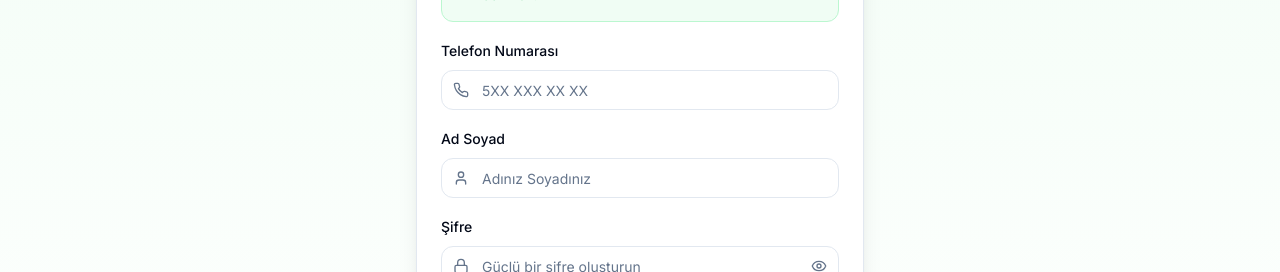
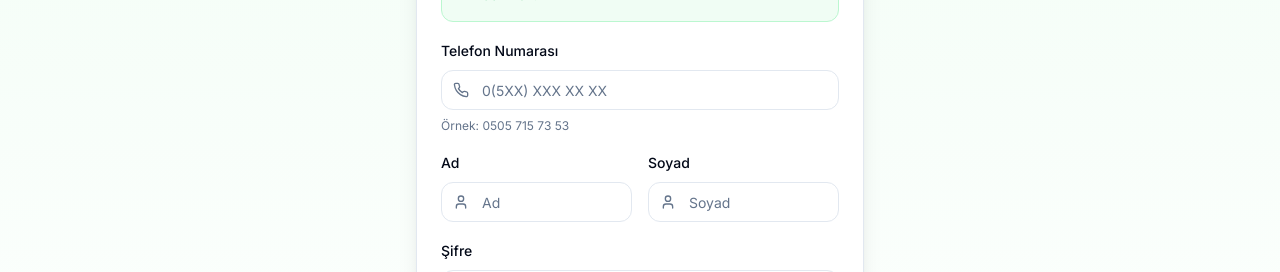
Before and after one commit to arteshidrolik-sketch/getdriver, a Next.js app: page /kayit in a window 1280 px wide. Shown: the part 321-593 px from the top of the page. Built offline with nearby package versions, Linux system fonts and the light colour scheme; no server answers.

Commit message:
feat: telefon formatı duzeltildi (0XXX XXX XX XX), isim ayrildi (ad/soyad)

```diff
--- a/app/api/signup/route.ts
+++ b/app/api/signup/route.ts
@@ -8,14 +8,26 @@ import bcrypt from "bcryptjs";
 export async function POST(request: Request) {
   try {
     const body = await request.json();
-    const { phone, name, password, role = "CUSTOMER" } = body;
+    const { phone, firstName, lastName, password, role = "CUSTOMER" } = body;
 
-    if (!phone || !name || !password) {
+    if (!phone || !firstName || !lastName || !password) {
       return NextResponse.json(
-        { error: "Telefon, isim ve şifre zorunludur" },
+        { error: "Telefon, ad, soyad ve şifre zorunludur" },
         { status: 400 }
       );
     }
+
+    // Telefon validasyonu: 11 hane, 0 ile başlamalı
+    const phoneDigits = phone.replace(/\D/g, "");
+    if (phoneDigits.length !== 11 || !phoneDigits.startsWith("0")) {
+      return NextResponse.json(
+        { error: "Telefon numarası 11 haneli olmalı ve 0 ile başlamalı" },
+        { status: 400 }
+      );
+    }
+
+    // Full name
+    const fullName = `${firstName} ${lastName}`;
 
     // Güçlü şifre kontrolü (en az 8 karakter, 1 büyük harf, 1 küçük harf, 1 rakam)
     if (password.length < 8) {
@@ -105,7 +117,7 @@ export async function POST(request: Request) {
     const user = await prisma.user.create({
       data: {
         phone,
-        name,
+        name: fullName,
         password: hashedPassword,
         role: role === "DRIVER" ? "DRIVER" : "CUSTOMER",
         status: "ACTIVE",
--- a/app/kayit/page.tsx
+++ b/app/kayit/page.tsx
@@ -1,6 +1,6 @@
 "use client";
 
-import { useState } from "react";
+import { useState, useEffect } from "react";
 import Link from "next/link";
 import { useRouter } from "next/navigation";
 import { signIn } from "next-auth/react";
@@ -14,15 +14,50 @@ import { PermissionRequest } from "@/components/permission-request";
 
 export default function RegisterPage() {
   const [phone, setPhone] = useState("");
-  const [name, setName] = useState("");
+  const [firstName, setFirstName] = useState("");
+  const [lastName, setLastName] = useState("");
   const [password, setPassword] = useState("");
   const [confirmPassword, setConfirmPassword] = useState("");
   const [showPassword, setShowPassword] = useState(false);
   const [loading, setLoading] = useState(false);
   const [showPermissions, setShowPermissions] = useState(false);
   const [registered, setRegistered] = useState(false);
+  const [phoneError, setPhoneError] = useState("");
   const router = useRouter();
   const { toast } = useToast();
+
+  // Format phone number as user types: 0(5XX) XXX XX XX
+  const formatPhone = (value: string) => {
+    // Remove all non-digits
+    const digits = value.replace(/\D/g, "");
+
+    // Limit to 11 digits
+    const limited = digits.slice(0, 11);
+
+    // Format: 0(5XX) XXX XX XX
+    if (limited.length <= 3) {
+      return limited;
+    } else if (limited.length <= 6) {
+      return `${limited.slice(0, 3)} ${limited.slice(3)}`;
+    } else if (limited.length <= 8) {
+      return `${limited.slice(0, 3)} ${limited.slice(3, 6)} ${limited.slice(6)}`;
+    } else {
+      return `${limited.slice(0, 3)} ${limited.slice(3, 6)} ${limited.slice(6, 8)} ${limited.slice(8)}`;
+    }
+  };
+
+  const handlePhoneChange = (e: React.ChangeEvent<HTMLInputElement>) => {
+    const formatted = formatPhone(e.target.value);
+    setPhone(formatted);
+
+    // Validate
+    const digits = formatted.replace(/\D/g, "");
+    if (digits.length > 0 && digits.length < 10) {
+      setPhoneError("Telefon en az 10 haneli olmalı");
+    } else {
+      setPhoneError("");
+    }
+  };
 
   // Şifre validasyonu
   const passwordChecks = {
@@ -36,19 +71,20 @@ export default function RegisterPage() {
   const handleRegister = async (e: React.FormEvent) => {
     e.preventDefault();
 
-    if (!phone || phone.replace(/\D/g, "").length < 10) {
+    if (!firstName.trim() || !lastName.trim()) {
       toast({
         title: "Hata",
-        description: "Geçerli bir telefon numarası girin",
+        description: "Ad ve soyad zorunludur",
         variant: "destructive",
       });
       return;
     }
 
-    if (!name.trim()) {
+    const digits = phone.replace(/\D/g, "");
+    if (digits.length !== 11 || !digits.startsWith("0")) {
       toast({
         title: "Hata",
-        description: "Ad soyad zorunludur",
+        description: "Geçerli bir telefon numarası girin (0 ile başlamalı, 11 haneli)",
         variant: "destructive",
       });
       return;
@@ -79,7 +115,8 @@ export default function RegisterPage() {
         headers: { "Content-Type": "application/json" },
         body: JSON.stringify({
           phone: phone.replace(/\D/g, ""),
-          name,
+          firstName,
+          lastName,
           password,
           role: "CUSTOMER",
         }),
@@ -174,28 +211,47 @@ export default function RegisterPage() {
                 <Input
                   id="phone"
                   type="tel"
-                  placeholder="5XX XXX XX XX"
+                  placeholder="0(5XX) XXX XX XX"
                   value={phone}
-                  onChange={(e) => setPhone(e.target.value)}
+                  onChange={handlePhoneChange}
+                  className="pl-10"
+                  required
+                />
+              </div>
+              {phoneError && <p className="text-xs text-red-500">{phoneError}</p>}
+              <p className="text-xs text-muted-foreground">Örnek: 0505 715 73 53</p>
+            </div>
+
+            <div className="grid grid-cols-2 gap-4">
+              <div className="space-y-2">
+                <Label htmlFor="firstName">Ad</Label>
+                <div className="relative">
+                  <User className="absolute left-3 top-1/2 -translate-y-1/2 h-4 w-4 text-muted-foreground" />
+                  <Input
+                    id="firstName"
+                    type="text"
+                    placeholder="Ad"
+                    value={firstName}
+                    onChange={(e) => setFirstName(e.target.value)}
                     className="pl-10"
                     required
                   />
                 </div>
               </div>
-
               <div className="space-y-2">
-              <Label htmlFor="name">Ad Soyad</Label>
+                <Label htmlFor="lastName">Soyad</Label>
                 <div className="relative">
                   <User className="absolute left-3 top-1/2 -translate-y-1/2 h-4 w-4 text-muted-foreground" />
                   <Input
-                  id="name"
+                    id="lastName"
                     type="text"
-                  placeholder="Adınız Soyadınız"
-                  value={name}
-                  onChange={(e) => setName(e.target.value)}
+                    placeholder="Soyad"
+                    value={lastName}
+                    onChange={(e) => setLastName(e.target.value)}
                     className="pl-10"
                     required
                   />
+                </div>
               </div>
             </div>
 
@@ -267,7 +323,7 @@ export default function RegisterPage() {
             <Button
               type="submit"
               className="w-full bg-green-600 hover:bg-green-700"
-              disabled={loading || !isPasswordValid || password !== confirmPassword}
+              disabled={loading || !isPasswordValid || password !== confirmPassword || !firstName.trim() || !lastName.trim() || !!phoneError}
             >
               {loading ? (
                 <Loader2 className="h-4 w-4 animate-spin" />
--- a/app/surucu-ol/page.tsx
+++ b/app/surucu-ol/page.tsx
@@ -15,7 +15,8 @@ import { PermissionRequest } from "@/components/permission-request";
 export default function DriverRegisterPage() {
   const [step, setStep] = useState(1);
   const [phone, setPhone] = useState("");
-  const [name, setName] = useState("");
+  const [firstName, setFirstName] = useState("");
+  const [lastName, setLastName] = useState("");
   const [password, setPassword] = useState("");
   const [confirmPassword, setConfirmPassword] = useState("");
   const [licensePhoto, setLicensePhoto] = useState<File | null>(null);
@@ -26,8 +27,37 @@ export default function DriverRegisterPage() {
   const [loading, setLoading] = useState(false);
   const [showPermissions, setShowPermissions] = useState(false);
   const [registered, setRegistered] = useState(false);
+  const [phoneError, setPhoneError] = useState("");
   const router = useRouter();
   const { toast } = useToast();
+
+  // Format phone number as user types: 0(5XX) XXX XX XX
+  const formatPhone = (value: string) => {
+    const digits = value.replace(/\D/g, "");
+    const limited = digits.slice(0, 11);
+
+    if (limited.length <= 3) {
+      return limited;
+    } else if (limited.length <= 6) {
+      return `${limited.slice(0, 3)} ${limited.slice(3)}`;
+    } else if (limited.length <= 8) {
+      return `${limited.slice(0, 3)} ${limited.slice(3, 6)} ${limited.slice(6)}`;
+    } else {
+      return `${limited.slice(0, 3)} ${limited.slice(3, 6)} ${limited.slice(6, 8)} ${limited.slice(8)}`;
+    }
+  };
+
+  const handlePhoneChange = (e: React.ChangeEvent<HTMLInputElement>) => {
+    const formatted = formatPhone(e.target.value);
+    setPhone(formatted);
+
+    const digits = formatted.replace(/\D/g, "");
+    if (digits.length > 0 && digits.length < 10) {
+      setPhoneError("Telefon en az 10 haneli olmalı");
+    } else {
+      setPhoneError("");
+    }
+  };
 
   // Şifre validasyonu
   const passwordChecks = {
@@ -39,18 +69,19 @@ export default function DriverRegisterPage() {
   const isPasswordValid = Object.values(passwordChecks).every(Boolean);
 
   const goToStep2 = () => {
-    if (!phone || phone.replace(/\D/g, "").length < 10) {
+    const digits = phone.replace(/\D/g, "");
+    if (digits.length !== 11 || !digits.startsWith("0")) {
       toast({
         title: "Hata",
-        description: "Geçerli bir telefon numarası girin",
+        description: "Geçerli bir telefon numarası girin (0 ile başlamalı, 11 haneli)",
         variant: "destructive",
       });
       return;
     }
-    if (!name.trim()) {
+    if (!firstName.trim() || !lastName.trim()) {
       toast({
         title: "Hata",
-        description: "Ad soyad zorunludur",
+        description: "Ad ve soyad zorunludur",
         variant: "destructive",
       });
       return;
@@ -137,7 +168,8 @@ export default function DriverRegisterPage() {
         headers: { "Content-Type": "application/json" },
         body: JSON.stringify({
           phone: phone.replace(/\D/g, ""),
-          name,
+          firstName,
+          lastName,
           password,
           role: "DRIVER",
         }),
@@ -262,26 +294,43 @@ export default function DriverRegisterPage() {
                   <Input
                     id="phone"
                     type="tel"
-                    placeholder="5XX XXX XX XX"
+                    placeholder="0(5XX) XXX XX XX"
                     value={phone}
-                    onChange={(e) => setPhone(e.target.value)}
+                    onChange={handlePhoneChange}
+                    className="pl-10"
+                  />
+                </div>
+                {phoneError && <p className="text-xs text-red-500">{phoneError}</p>}
+              </div>
+
+              <div className="grid grid-cols-2 gap-4">
+                <div className="space-y-2">
+                  <Label htmlFor="firstName">Ad</Label>
+                  <div className="relative">
+                    <User className="absolute left-3 top-1/2 -translate-y-1/2 h-4 w-4 text-muted-foreground" />
+                    <Input
+                      id="firstName"
+                      type="text"
+                      placeholder="Ad"
+                      value={firstName}
+                      onChange={(e) => setFirstName(e.target.value)}
                       className="pl-10"
                     />
                   </div>
                 </div>
-
                 <div className="space-y-2">
-                <Label htmlFor="name">Ad Soyad</Label>
+                  <Label htmlFor="lastName">Soyad</Label>
                   <div className="relative">
                     <User className="absolute left-3 top-1/2 -translate-y-1/2 h-4 w-4 text-muted-foreground" />
                     <Input
-                    id="name"
+                      id="lastName"
                       type="text"
-                    placeholder="Adınız Soyadınız"
-                    value={name}
-                    onChange={(e) => setName(e.target.value)}
+                      placeholder="Soyad"
+                      value={lastName}
+                      onChange={(e) => setLastName(e.target.value)}
                       className="pl-10"
                     />
+                  </div>
                 </div>
               </div>
 
```
Lines whose indentation alone changed are shown as unchanged.
